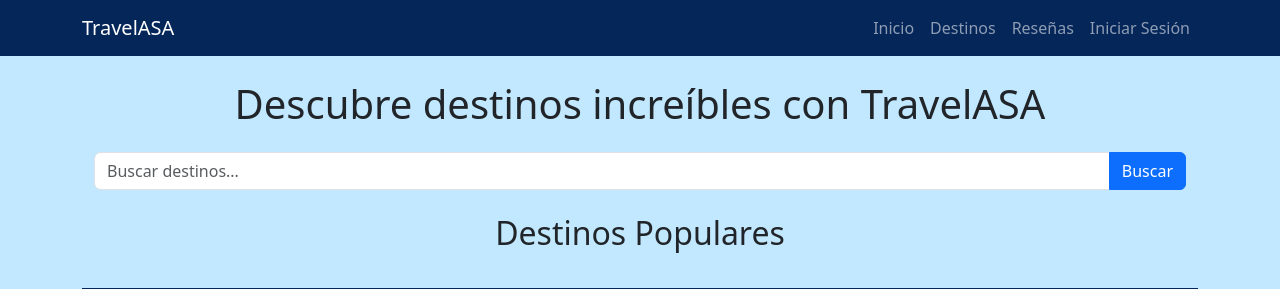
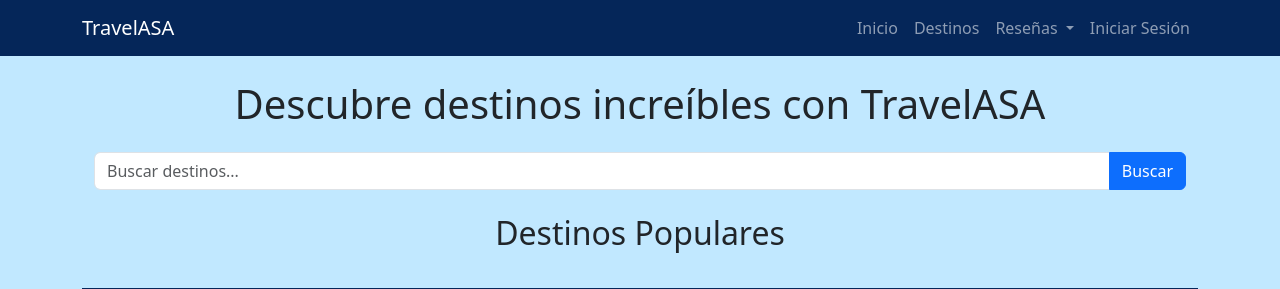
Before and after one commit to aalexrguez/TravelASA, a Django app: page / in a window 1280 px wide. Shown: the top 289 px of the page. Run offline with Django 4.2, Linux system fonts and the light colour scheme; data that the repository does not hold is empty.

Commit message:
Se le agrego un mini menu a reviews para que se pueda ir a crear una review o el historial de reviews

```diff
--- a/templates/asa_travel/base.html
+++ b/templates/asa_travel/base.html
@@ -21,16 +21,28 @@
                 <ul class="navbar-nav ms-auto">
                     <li class="nav-item"><a class="nav-link" href="/">Inicio</a></li>
                     <li class="nav-item"><a class="nav-link" href="#">Destinos</a></li>
-                    <li class="nav-item"><a class="nav-link" href="{% url 'asa_travel:review' %}">Reseñas</a></li>
+
+                    <!-- Dropdown de Reseñas -->
+                    <li class="nav-item dropdown">
+                        <a class="nav-link dropdown-toggle" href="#" id="reseñasDropdown" role="button" data-bs-toggle="dropdown" aria-expanded="false">
+                            Reseñas
+                        </a>
+                        <ul class="dropdown-menu" aria-labelledby="reseñasDropdown">
+                            <li><a class="dropdown-item" href="{% url 'asa_travel:review' %}">Crear reseña</a></li>
+                            <li><a class="dropdown-item" href="{% url 'asa_travel:my_reviews' %}">Ver mis reseñas</a></li>
+                        </ul>
+                    </li>
+
                     {% if user.is_authenticated %}
-                            <a class="btn btn-link ms-3 text-light">Hola {{user}}</a>
-                        {% else %}
+                        <a class="btn btn-link ms-3 text-light">Hola {{user}}</a>
+                    {% else %}
                         <li class="nav-item"><a class="nav-link" href="{% url 'login' %}">Iniciar Sesión</a></li>
-                        {% endif %}
+                    {% endif %}
                 </ul>
             </div>
         </div>
     </nav>
+
 
     <div class="container mt-4">
         {% block content %}{% endblock %}
```
